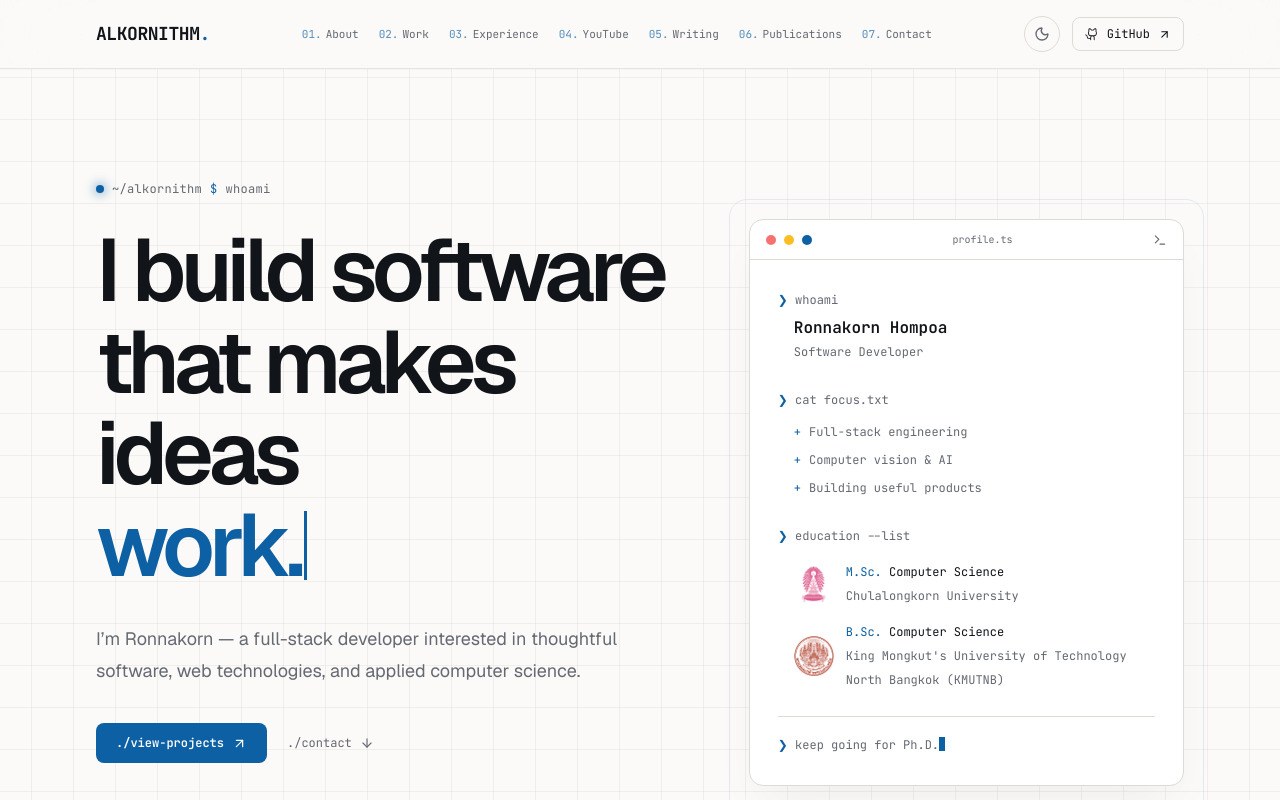
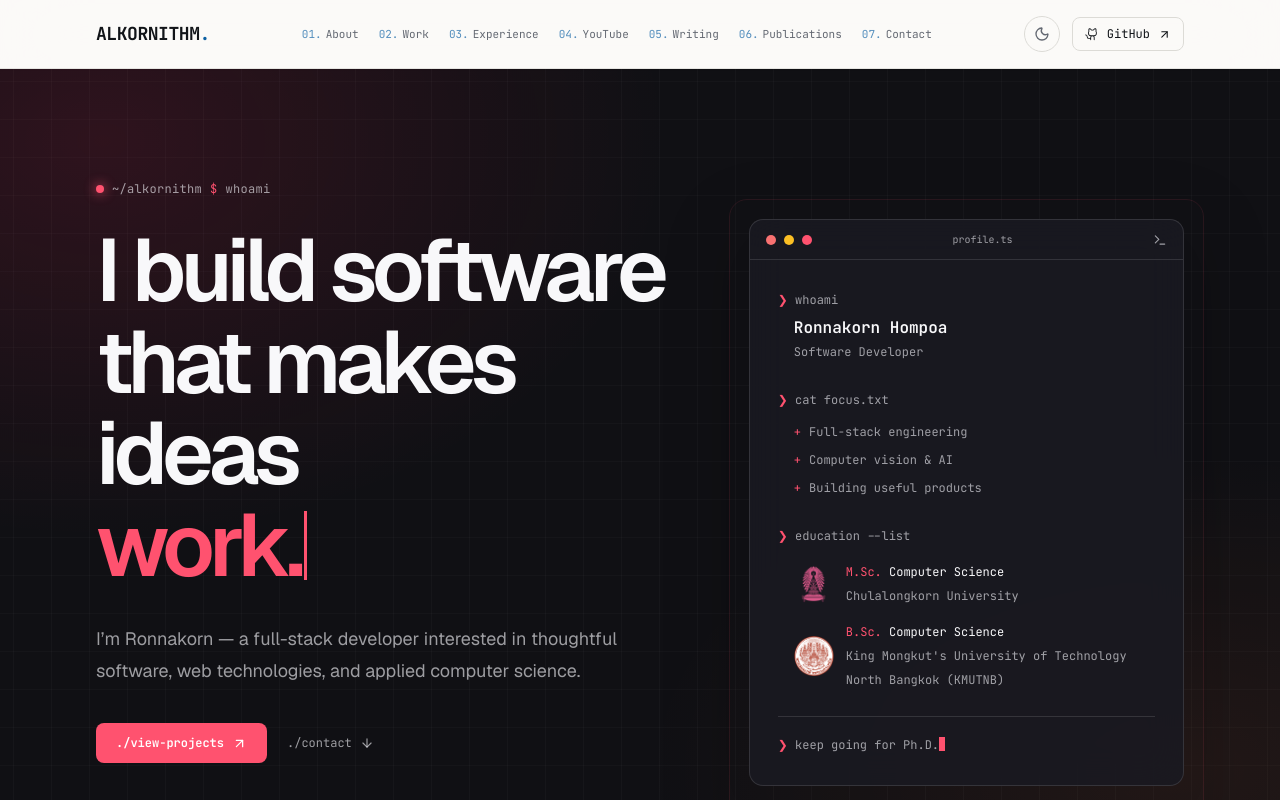
Before and after one commit to kasettakorn/alkornithm-2026, a Next.js app: page / in a window 1280 px wide. Shown: the top 800 px of the page. Built offline with nearby package versions, Linux system fonts and the light colour scheme.

Commit message:
Add reusable YouTube-inspired showcase styling

```diff
--- a/src/app/globals.css
+++ b/src/app/globals.css
@@ -177,3 +177,47 @@
     animation: none;
   }
 }
+
+/* Premium showcase surfaces — shared visual language across the portfolio */
+.showcase-section {
+  --background: #101014;
+  --foreground: #f8f8fa;
+  --card: #19191f;
+  --card-foreground: #f8f8fa;
+  --muted: #222229;
+  --muted-foreground: rgba(244, 244, 248, 0.62);
+  --border: rgba(255, 255, 255, 0.12);
+  --terminal-accent: #ff526f;
+  --terminal-accent-foreground: #ffffff;
+  position: relative;
+  isolation: isolate;
+  overflow: hidden;
+  color: var(--foreground);
+  background-color: var(--background);
+  background-image:
+    radial-gradient(ellipse at 8% 8%, rgba(255, 40, 91, 0.13), transparent 34%),
+    radial-gradient(ellipse at 92% 78%, rgba(255, 117, 54, 0.08), transparent 32%),
+    linear-gradient(rgba(255,255,255,.025) 1px, transparent 1px),
+    linear-gradient(90deg, rgba(255,255,255,.025) 1px, transparent 1px);
+  background-size: auto, auto, 38px 38px, 38px 38px;
+  background-position: center, center, center, center;
+}
+.showcase-section .bg-card,
+.showcase-section .bg-card\/80 {
+  background-color: rgba(26, 26, 33, 0.88);
+  backdrop-filter: blur(18px);
+}
+.showcase-section .bg-muted\/30,
+.showcase-section .bg-muted\/60 {
+  background-color: rgba(255, 255, 255, 0.045);
+}
+.showcase-section .text-muted-foreground { color: rgba(244, 244, 248, 0.62); }
+.showcase-section .border-border { border-color: rgba(255, 255, 255, 0.12); }
+.showcase-section article,
+.showcase-section .rounded-2xl { box-shadow: 0 24px 70px rgba(0, 0, 0, 0.16); }
+.showcase-section a:focus-visible { outline: 2px solid #ff7890; outline-offset: 4px; }
+@media (prefers-reduced-motion: no-preference) {
+  .showcase-section article,
+  .showcase-section a,
+  .showcase-section .group { transition-duration: 450ms; }
+}
```
